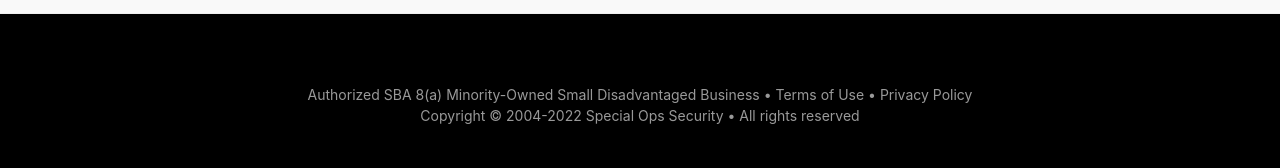
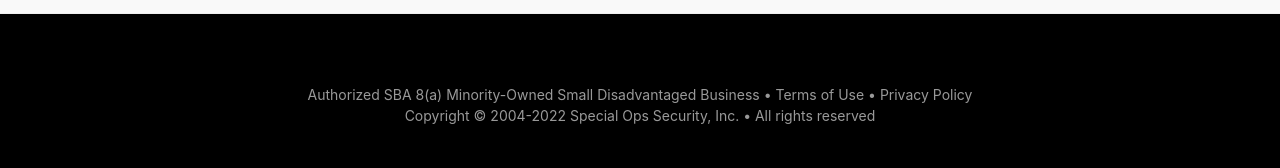
Before and after one commit to specialopssecurity/specialopssecurity.github.io, a Jekyll site: the page built from index.md, in a window 1280 px wide. Shown: the part 1676-1844 px from the top of the page. Built offline with Jekyll 4.4.1, drawn with Linux system fonts in a browser that asks for light colours.

Commit message:
Update footer.html

```diff
--- a/_includes/footer.html
+++ b/_includes/footer.html
@@ -20,7 +20,7 @@
     <span>Authorized SBA 8(a) Minority-Owned Small Disadvantaged Business &bull;
       <a href="{{ '/tos' | relative_url }}">Terms of Use</a> &bull;
       <a href="{{ '/privacy' | relative_url }}">Privacy Policy</a></span><br />
-    <span>Copyright &copy; 2004-{{ site.time | date: '%Y' }} {{ site.title | escape }} &bull; All rights reserved</span>
+    <span>Copyright &copy; 2004-{{ site.time | date: '%Y' }} Special Ops Security, Inc. &bull; All rights reserved</span>
   </div>
 </footer>
 <script async src="{{ "/assets/js/bundle.js" | relative_url }}"></script>
```
